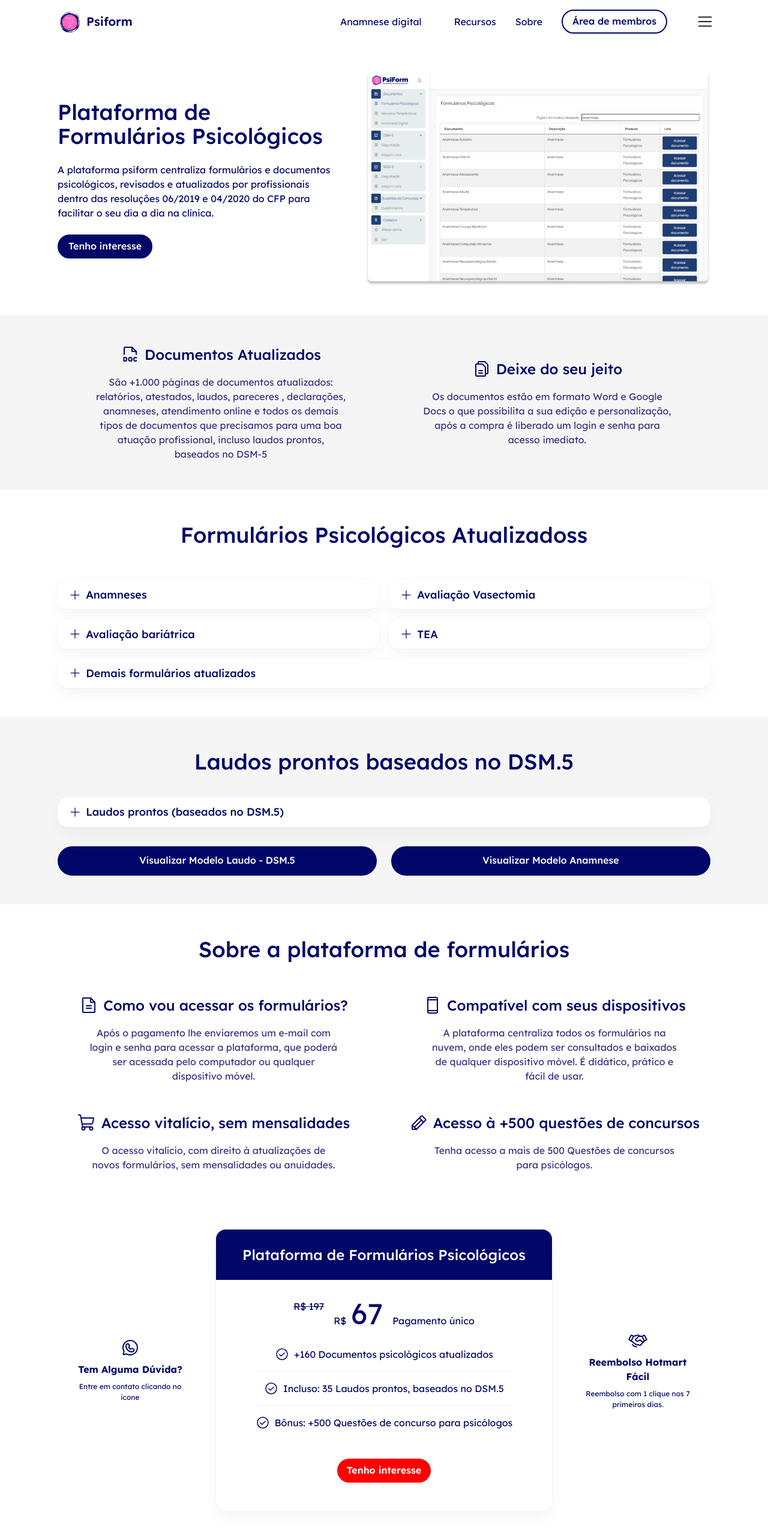
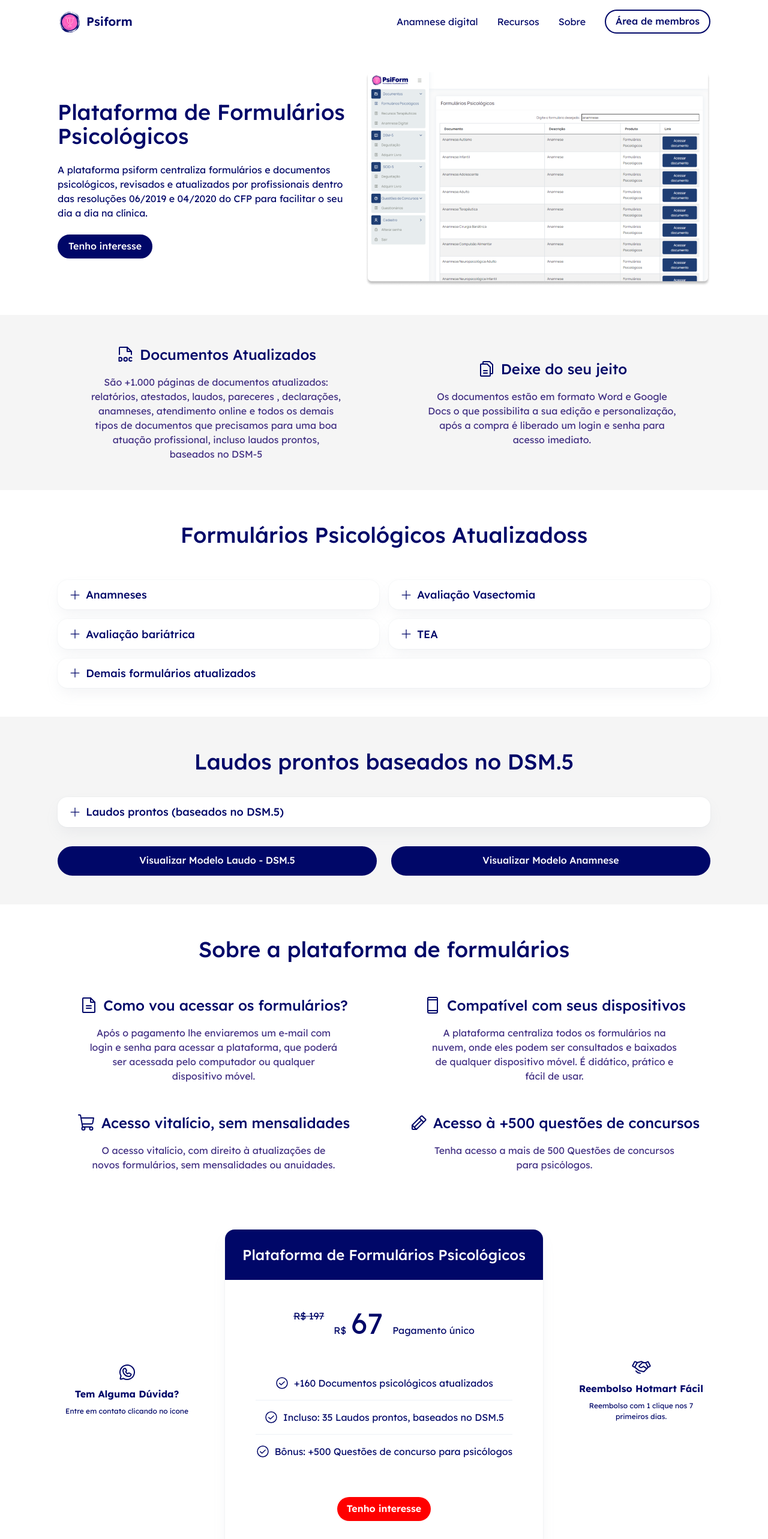
Before and after one commit to izaiasmorais/psiform, a React (Vite) app: page / in a window 1280 px wide. Shown: the top 2566 px of the page at 60% size. Built offline with nearby package versions, Linux system fonts and the light colour scheme.

Commit message:
chore: completed the entire page responsiveness

```diff
--- a/src/components/About.tsx
+++ b/src/components/About.tsx
@@ -14,7 +14,6 @@
 				py="3rem"
 				direction="column"
 				id="about"
-				textAlign="center"
 			>
 				<GTitle title="Sobre a plataforma de formulários" />
 
--- a/src/components/Accordions.tsx
+++ b/src/components/Accordions.tsx
@@ -5,7 +5,7 @@
 	return (
 		<>
 			<SimpleGrid
-				gridTemplateColumns="1fr 1fr"
+				gridTemplateColumns={["1fr", "1fr", "1fr 1fr"]}
 				w="full"
 				mt="3rem"
 				border="none"
--- a/src/components/Card.tsx
+++ b/src/components/Card.tsx
@@ -12,7 +12,7 @@
 		<Flex direction="column" alignItems="center" justify="center">
 			<Flex gap=".5rem" align="center" justify="center" mb="1rem">
 				{icon}
-				<Text as="h3" fontSize="2xl" fontWeight="500">
+				<Text as="h3" fontSize={["lg", "lg", "2xl"]} fontWeight="500">
 					{title}
 				</Text>
 			</Flex>
--- a/src/components/Footer.tsx
+++ b/src/components/Footer.tsx
@@ -1,5 +1,11 @@
 import { Flex, Link, Text } from "@chakra-ui/react";
-import { ArrowFatUp, InstagramLogo, Users, WhatsappLogo } from "phosphor-react";
+import {
+	ArrowFatUp,
+	EnvelopeSimple,
+	InstagramLogo,
+	Users,
+	WhatsappLogo,
+} from "phosphor-react";
 import { Layout } from "./Layout";
 import { PsiformLogo } from "./PsiformLogo";
 
@@ -13,6 +19,8 @@
 					color="white"
 					justify="space-between"
 					align="center"
+					gap="3rem"
+					direction={["column", "column", "row"]}
 				>
 					<Flex direction="column" gap="1rem">
 						<PsiformLogo isWhite />
@@ -20,14 +28,17 @@
 					</Flex>
 
 					<Flex gap="1.5rem" align="center">
-						<Link href="https://acesso.psiform.com.br/logar">
-							<Users size={32} />
+						<Link href="https://api.whatsapp.com/send?1=pt_BR&phone=5511992367278">
+							<WhatsappLogo size={32} />
 						</Link>
 						<Link href="https://www.instagram.com/psi.form/">
 							<InstagramLogo size={32} />
 						</Link>
-						<Link href="https://api.whatsapp.com/send?1=pt_BR&phone=5511992367278">
-							<WhatsappLogo size={32} />
+						<Link href="mailto:atendimento.psiform@gmail.com">
+							<EnvelopeSimple size={32} />
+						</Link>
+						<Link href="https://acesso.psiform.com.br/logar">
+							<Users size={32} />
 						</Link>
 						<Link href="#header">
 							<ArrowFatUp size={32} />
--- a/src/components/GTitle.tsx
+++ b/src/components/GTitle.tsx
@@ -6,7 +6,7 @@
 
 export function GTitle({ title }: Props) {
 	return (
-		<Text as="h1" fontWeight="500" fontSize="4xl">
+		<Text as="h1" fontWeight="500" fontSize={["3xl", "3xl", "4xl"]}>
 			{title}
 		</Text>
 	);
--- a/src/components/Header.tsx
+++ b/src/components/Header.tsx
@@ -1,5 +1,4 @@
-import { Flex, Link, Text } from "@chakra-ui/react";
-import { CaretDown } from "phosphor-react";
+import { Flex, Link } from "@chakra-ui/react";
 import { GButton } from "./GButton";
 import { HeaderMenu } from "./HeaderMenu";
 import { Layout } from "./Layout";
@@ -17,7 +16,13 @@
 				id="header"
 			>
 				<PsiformLogo />
-				<Flex as="nav" alignItems="center" gap="2rem">
+
+				<Flex
+					as="nav"
+					alignItems="center"
+					gap="2rem"
+					display={["none", "none", "flex"]}
+				>
 					<Link href="https://psiform.com.br/digital/" w="full">
 						Anamnese digital
 					</Link>
@@ -28,6 +33,9 @@
 						text="Área de membros"
 						link="https://acesso.psiform.com.br/logar"
 					/>
+				</Flex>
+
+				<Flex display={["flex", "flex", "none"]}>
 					<HeaderMenu />
 				</Flex>
 			</Flex>
--- a/src/components/HeaderMenu.tsx
+++ b/src/components/HeaderMenu.tsx
@@ -35,23 +35,6 @@
 					</Link>
 				</MenuItem>
 
-				<MenuItem mb="1" bg="transparent">
-					<Link
-						w="100%"
-						textDecoration="none"
-						fontSize="1rem"
-						href="#resources"
-					>
-						Recursos
-					</Link>
-				</MenuItem>
-
-				<MenuItem mb="1" bg="transparent">
-					<Link w="100%" textDecoration="none" fontSize="1rem" href="#about">
-						Sobre
-					</Link>
-				</MenuItem>
-
 				<Flex p="2">
 					<GButton
 						link="https://acesso.psiform.com.br/logar"
--- a/src/components/Main.tsx
+++ b/src/components/Main.tsx
@@ -6,7 +6,13 @@
 export function Main() {
 	return (
 		<Layout>
-			<Flex py="3rem" alignItems="center" justify="space-between" gap="3rem">
+			<Flex
+				py="3rem"
+				alignItems="center"
+				justify="space-between"
+				gap="2rem"
+				direction={["column", "column", "row"]}
+			>
 				<Flex direction="column">
 					<Text as="h1" fontSize="2.25rem" fontWeight="500" lineHeight="40px">
 						Plataforma de Formulários Psicológicos
--- a/src/components/Pricing.tsx
+++ b/src/components/Pricing.tsx
@@ -1,4 +1,11 @@
-import { Button, Divider, Flex, Link, Text } from "@chakra-ui/react";
+import {
+	Button,
+	Divider,
+	Flex,
+	Link,
+	SimpleGrid,
+	Text,
+} from "@chakra-ui/react";
 import { CheckCircle, Handshake, WhatsappLogo } from "phosphor-react";
 import { Layout } from "./Layout";
 
@@ -8,14 +15,24 @@
 
 	return (
 		<Layout>
-			<Flex w="full" align="center" justify="center" gap="3rem" mb="3rem">
+			<SimpleGrid
+				w="full"
+				alignItems="center"
+				placeContent="center"
+				justifyContent="center"
+				gridTemplateColumns={["1fr", "1fr 1fr", "1fr 1fr 1fr"]}
+				gap="3rem"
+				mb="3rem"
+			>
 				<Flex
 					direction="column"
+					gridRow={["1"]}
+					gridColumn={["1 / 2"]}
+					w="full"
 					align="center"
 					justify="center"
 					gap=".5rem"
 					textAlign="center"
-					maxW="190px"
 				>
 					<WhatsappLogo size={32} />
 					<Text as="strong">Tem Alguma Dúvida?</Text>
@@ -26,12 +43,16 @@
 
 				<Flex
 					boxShadow={shadow}
+					gridRow={["3", "2", "1"]}
+					gridColumn={["1 / 2", "1 / 3", "initial"]}
 					overflow="hidden"
 					borderRadius="1rem"
 					direction="column"
+					justifySelf="center"
 					align="center"
 					justify="center"
 					maxW="560px"
+					minW={["300px", "500px", "530px"]}
 					w="full"
 				>
 					<Flex
@@ -39,7 +60,7 @@
 						w="full"
 						align="center"
 						justify="center"
-						py="1.5rem !important"
+						p="1.5rem"
 						mb="2rem"
 					>
 						<Text as="h1" color="white" fontSize="2xl" fontWeight="500">
@@ -47,7 +68,7 @@
 						</Text>
 					</Flex>
 
-					<Flex gap="1rem" mb="2rem">
+					<Flex gap="1rem" p="1rem" mb="2rem">
 						<s>R$ 197</s>
 
 						<Flex align="end" gap=".5rem">
@@ -60,7 +81,7 @@
 						<Flex align="end">Pagamento único</Flex>
 					</Flex>
 
-					<Flex direction="column" gap="1rem" mb="3rem">
+					<Flex direction="column" gap="1rem" mb="3rem" p="1rem">
 						<Flex align="center" justify="center" gap=".5rem">
 							<CheckCircle size={24} />
 							+160 Documentos psicológicos atualizados
@@ -95,11 +116,13 @@
 
 				<Flex
 					direction="column"
+					w="full"
+					gridRow={["2", "1", "initial"]}
+					gridColumn={["1 / 2", "2 / 3", "initial"]}
 					align="center"
 					justify="center"
 					gap=".5rem"
 					textAlign="center"
-					maxW="190px"
 				>
 					<Handshake size={32} />
 					<Text as="strong">Reembolso Hotmart Fácil</Text>
@@ -107,7 +130,7 @@
 						Reembolso com 1 clique nos 7 primeiros dias.
 					</Text>
 				</Flex>
-			</Flex>
+			</SimpleGrid>
 		</Layout>
 	);
 }
--- a/src/components/Resources.tsx
+++ b/src/components/Resources.tsx
@@ -7,12 +7,20 @@
 	return (
 		<Flex bg="gray.50" w="full">
 			<Layout>
-				<Flex align="center" justify="space-around" w="full" py="3rem">
+				<Flex
+					align="center"
+					justify="space-around"
+					w="full"
+					py="3rem"
+					gap="2rem"
+					direction={["column", "column", "row"]}
+				>
 					<Card
 						icon={<FileDoc size={32} />}
 						title="Documentos Atualizados"
 						text="São +1.000 páginas de documentos atualizados: relatórios, atestados, laudos, pareceres , declarações, anamneses, atendimento online e todos os demais tipos de documentos que precisamos para uma boa atuação profissional, incluso laudos prontos, baseados no DSM-5"
 					/>
+
 					<Card
 						icon={<Files size={32} />}
 						title="Deixe do seu jeito"
```
Also changed, not shown: src/components/Reports.tsx (+60 -14 lines).
